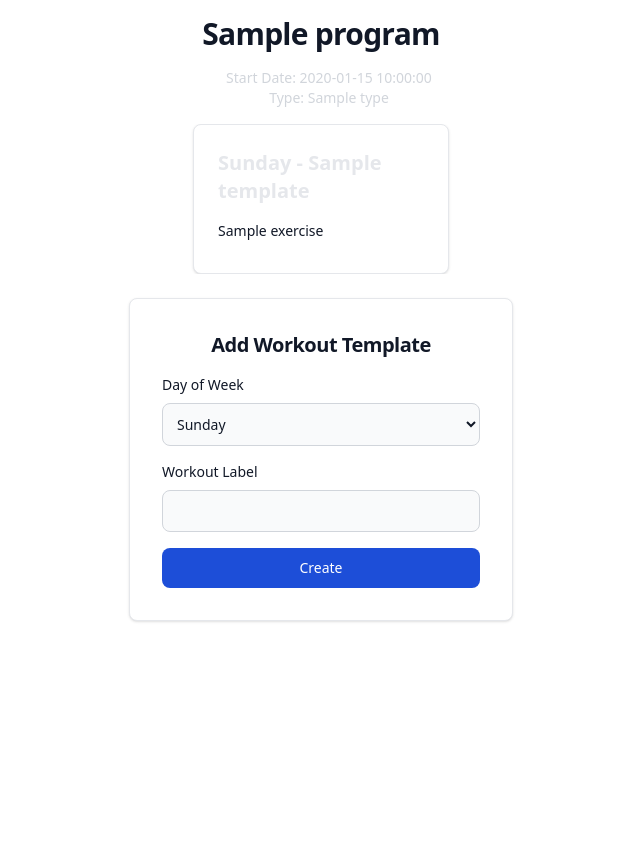
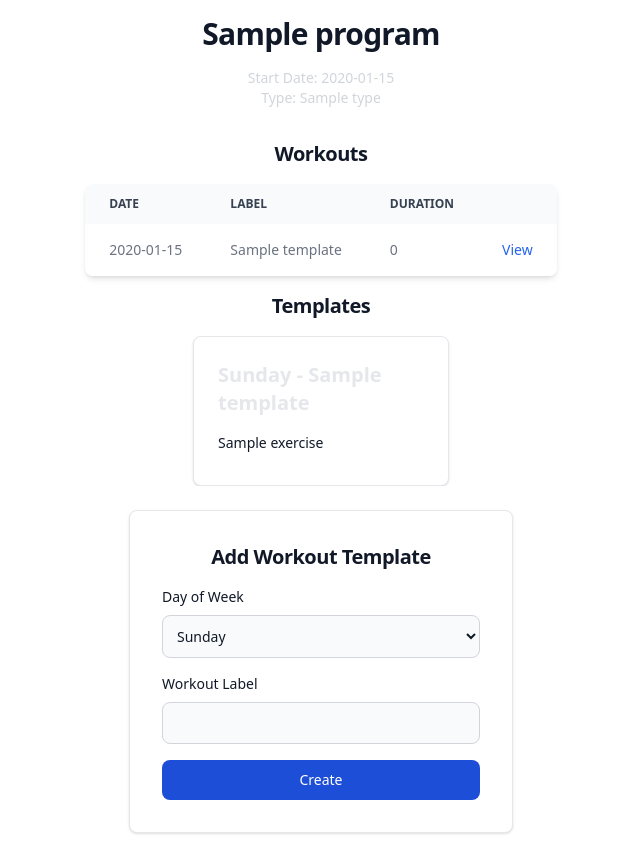
Before and after one commit to paulharbulak-maxar/exercise-db, a FastAPI app: page /programs/1 in a window 1280 px wide. Shown: the part 40-881 px from the top of the page, without its empty margins (319-959 px from the left). Before the commit the page ends 662 px from the top, so only its background shows below. Run offline with FastAPI, Linux system fonts and the light colour scheme; tables that the repository leaves empty hold one stand-in row (values such as "Sample post"); some libraries are stand-ins or nearby versions.

Commit message:
Add relationship between template and workouts. Add workout table to selected_program.html. Update styling.

```diff
--- a/models/models.py
+++ b/models/models.py
@@ -56,6 +56,10 @@ class WorkoutTemplate(SQLModel, table=True):
         # back_populates="workout_template",
         sa_relationship_kwargs=dict(lazy="selectin"),
     )
+    workouts: list["Workout"] = Relationship(
+        back_populates="template",
+        sa_relationship_kwargs=dict(lazy="selectin"),
+    )
 
 
 class TemplateExercise(SQLModel, table=True):
@@ -77,7 +81,7 @@ class Workout(SQLModel, table=True):
     id: int | None = Field(default=None, primary_key=True)
     template_id: int | None = Field(default=None, foreign_key="workout_template.id")
     template: Optional["WorkoutTemplate"] = Relationship(
-        # back_populates="workouts",
+        back_populates="workouts",
         sa_relationship_kwargs=dict(lazy="selectin"),
     )
     date: datetime
--- a/templates/selected_program.html
+++ b/templates/selected_program.html
@@ -4,8 +4,44 @@
     <h1 class="flex place-content-center m-4 text-xl md:text-2xl lg:text-3xl font-bold leading-none tracking-tight text-gray-900 dark:text-white">
         {{ program.name }}
     </h1>
-    <p class="flex place-content-center ml-4 text-sm text-gray-300">Start Date: {{ program.start_date }}</p>
-    <p class="flex place-content-center ml-4 mb-1 text-sm text-gray-300">Type: {{ program.program_type.name }}</p>
+    <p class="flex place-content-center text-sm text-gray-300">Start Date: {{ program.start_date.strftime('%Y-%m-%d') }}</p>
+    <p class="flex place-content-center mb-8 text-sm text-gray-300">Type: {{ program.program_type.name }}</p>
+    <h2 class="flex place-content-center text-xl md:text-xl lg:text-xl font-bold leading-none tracking-tight text-gray-900 dark:text-white">
+        Workouts
+    </h2>
+    <div class="flex place-content-center">
+        <div class="shrink overflow-auto max-h-64 m-4 shadow-md sm:rounded-lg">
+            <table class="w-full text-sm text-left rtl:text-right text-gray-500 dark:text-gray-400">
+                <thead class="text-xs text-gray-700 uppercase bg-gray-50 dark:bg-gray-700 dark:text-gray-400">
+                    <tr>
+                        <th scope="col" class="px-6 py-3">Date</th>
+                        <th scope="col" class="px-6 py-3">Label</th>
+                        <th scope="col" class="px-6 py-3">Duration</th>
+                        <th scope="col" class="px-6 py-3">
+                            <span class="sr-only">View</span>
+                        </th>
+                    </tr>
+                </thead>
+                <tbody>
+                {% for template in program.workout_templates %}
+                {% for workout in template.workouts|sort(attribute='date') %}
+                <tr class="bg-white {{ 'border-b' if not loop.last }} dark:bg-gray-800 dark:border-gray-700 hover:bg-gray-50 dark:hover:bg-gray-600">
+                    <td class="px-6 py-4">{{ workout.date.strftime('%Y-%m-%d') }}</td>
+                    <td class="px-6 py-4">{{ template.label }}</td>
+                    <td class="px-6 py-4">0</td>
+                    <td class="px-6 py-4">
+                        <a href="{{ url_for('get_workout', workout_id=workout.id) }}" class="font-medium text-blue-600 dark:text-blue-500 hover:underline">View</a>
+                    </td>
+                </tr>
+                {% endfor %}
+                {% endfor %}
+                </tbody>
+            </table>
+        </div>
+    </div>
+    <h2 class="flex place-content-center text-xl md:text-xl lg:text-xl font-bold leading-none tracking-tight text-gray-900 dark:text-white">
+        Templates
+    </h2>
     <div class="flex flex-row justify-center relative overflow-x-auto m-4 gap-4">
         {% for workout_template in workout_templates %}
         <div class="flex flex-col grow max-w-64">
--- a/templates/workout_template.html
+++ b/templates/workout_template.html
@@ -60,7 +60,7 @@
     <form action="/template_exercises" method="post" enctype="multipart/form-data">
         <div class="flex flex-row justify-center">
             <div class="form-group gap-2 m-2 w-full max-w-sm p-4 bg-white border border-gray-200 rounded-lg shadow sm:p-6 md:p-8 dark:bg-gray-800 dark:border-gray-700">
-                <h2 class="flex place-content-center mb-4 text-xl md:text-xl lg:text-xl font-bold leading-none tracking-tight text-gray-900 dark:text-white">
+                <h2 class="flex place-content-center text-xl md:text-xl lg:text-xl font-bold leading-none tracking-tight text-gray-900 dark:text-white">
                     Add Exercise to Workout
                 </h2>
                 <input class="hidden" id="workout_template_id" name="workout_template_id" value={{ workout_template.id }}>
```
Also changed, not shown: templates/workout.html (+9 -11 lines), templates/workout_exercise.html (+12 -4 lines).
